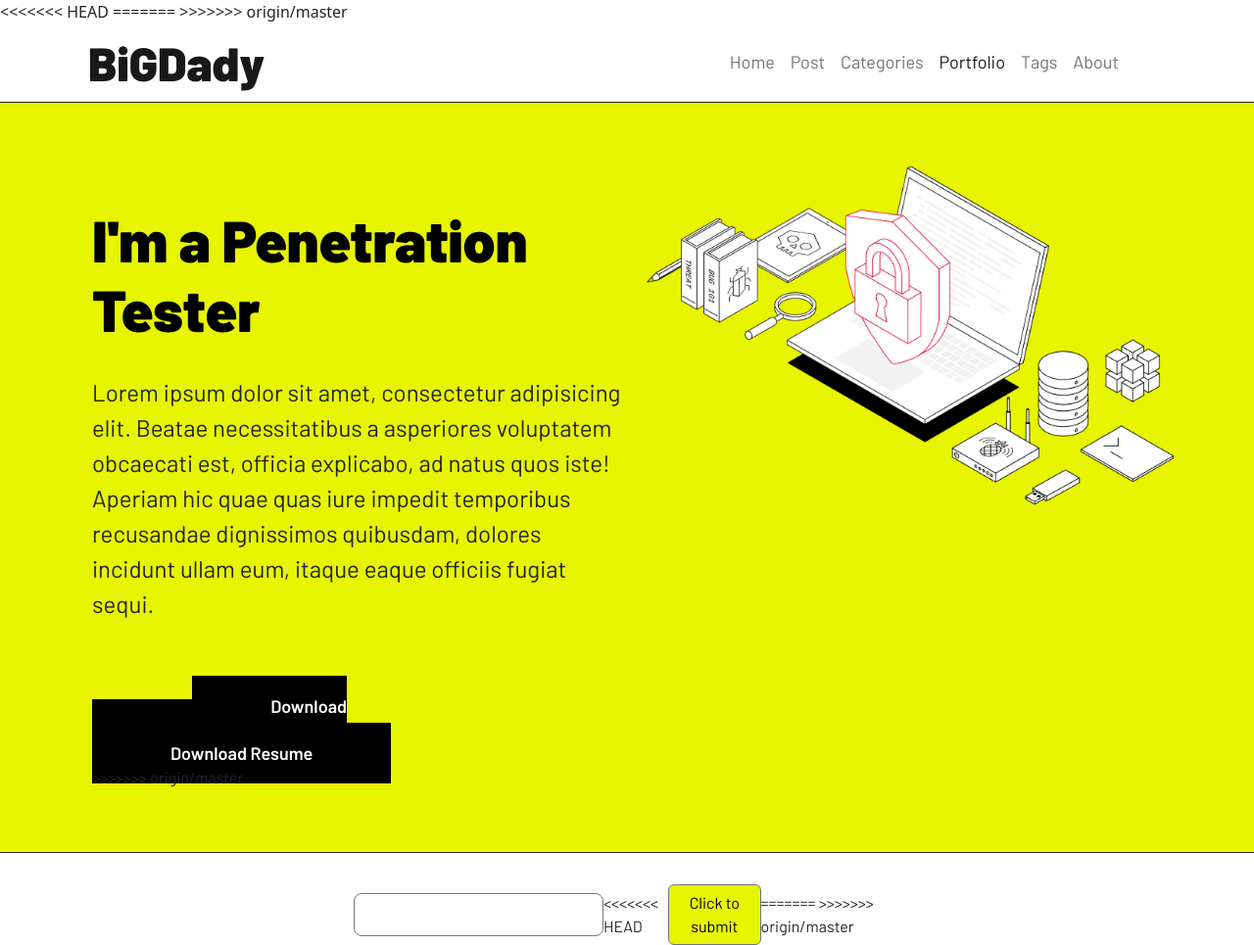
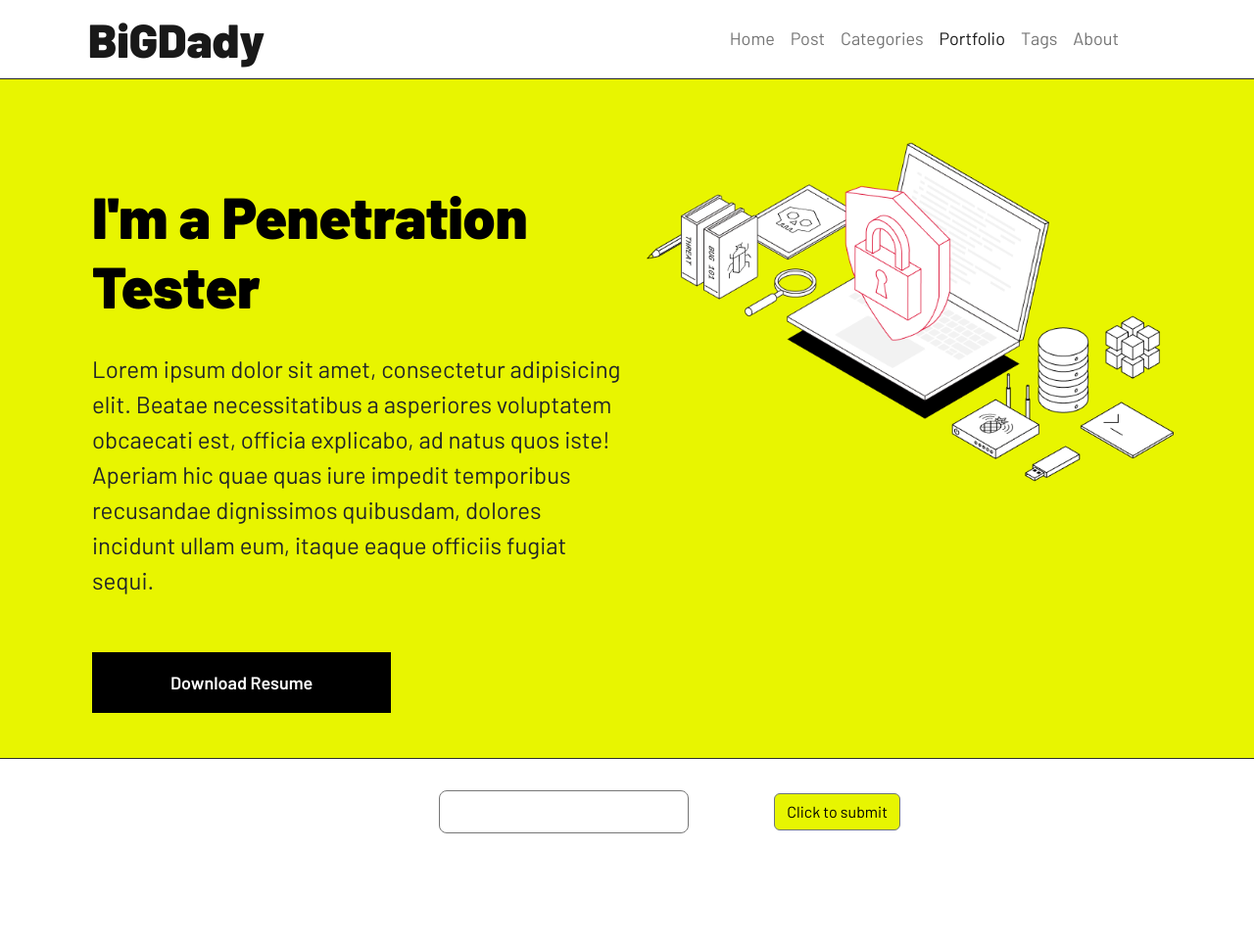
Before and after one commit to 0xB16D4ddy/0xB16D4ddy.github.io, a Jekyll site: the page portfolio/index.html, which Jekyll copies as it is, in a window 1280 px wide. Shown: the whole page at 98% size. Built offline with Jekyll 4.4.1, drawn with Linux system fonts in a browser that asks for light colours; after the commit the page ends 900 px from its top, so only the background shows below that.

Commit message:
fix: conflict porfolio

```diff
--- a/portfolio/index.html
+++ b/portfolio/index.html
@@ -49,7 +49,6 @@
       rel="stylesheet"
       href="https://maxcdn.bootstrapcdn.com/font-awesome/4.7.0/css/font-awesome.min.css"
     />
-<<<<<<< HEAD
     <!-- Link tailwind css -->
     <!-- <script src="https://cdn.tailwindcss.com"></script> -->
     <!-- <script>
@@ -63,8 +62,6 @@
         }
       }
     </script> -->
-=======
->>>>>>> origin/master
     <!-- Link css -->
     <link rel="stylesheet" href="./assets/css/index.min.css" />
   </head>
@@ -125,15 +122,11 @@
                   sequi.
                 </p>
                 <div class="button">
-<<<<<<< HEAD
                   <a
                     href="https://drive.google.com/file/d/18AELwFLZJYVwMxrNhNGk2XnhMaDOb-AL/view?usp=drive_link"
                     class="register-btn"
                     >Download Resume</a
                   >
-=======
-                  <a href="#" class="register-btn">Download Resume</a>
->>>>>>> origin/master
                 </div>
               </div>
             </div>
@@ -155,15 +148,12 @@
           <span class="css-wrapper__input">
             <input class="css-input" type="text" />
           </span>
-<<<<<<< HEAD
           <button
             class="btn btn-outline-secondary"
             style="background-color: rgba(231, 245, 1, 1); color: black"
           >
             Click to submit
           </button>
-=======
->>>>>>> origin/master
         </div>
       </div>
     </section>
```
Also changed, not shown: assets/images/unkown_avatar.png.
